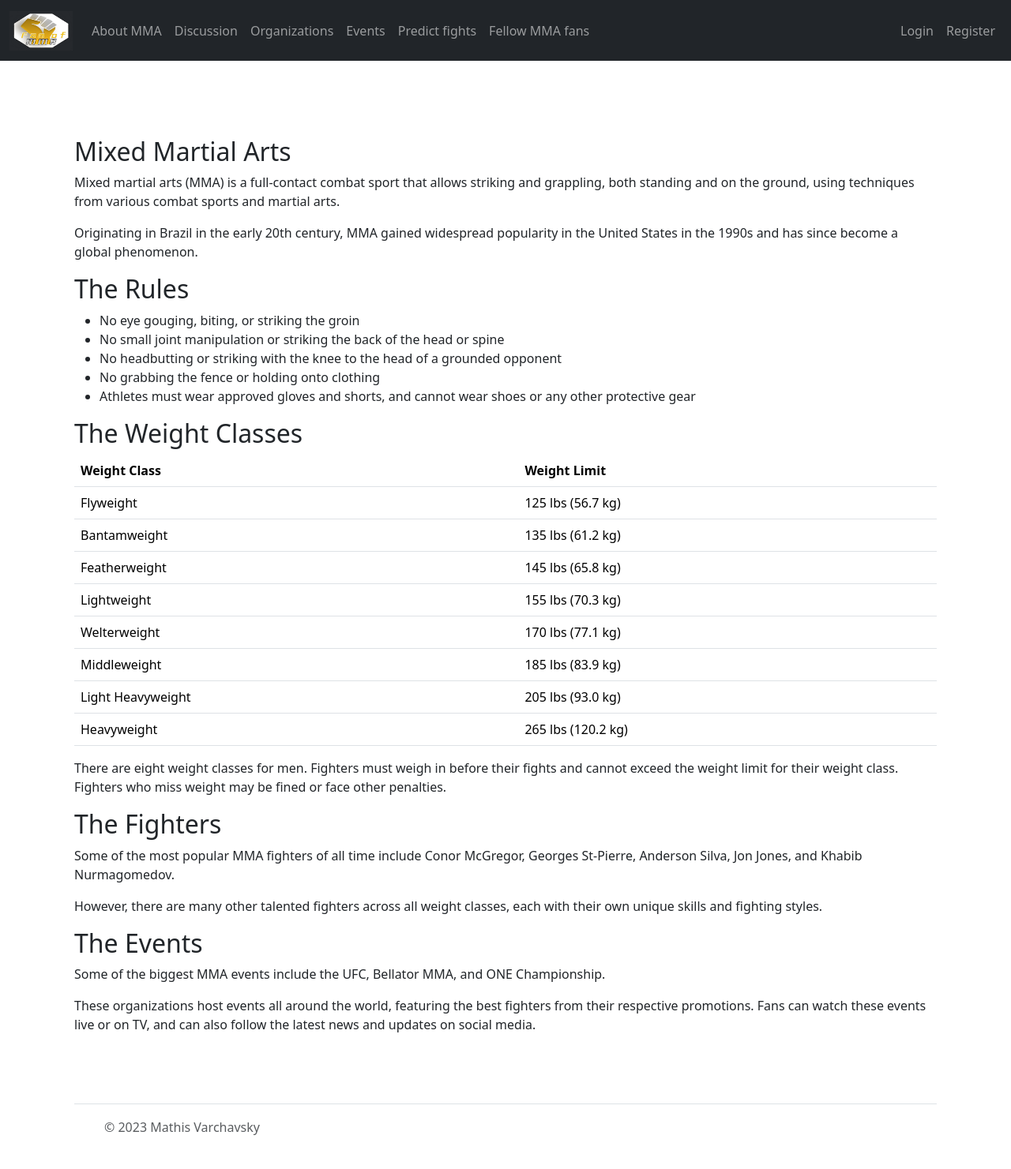
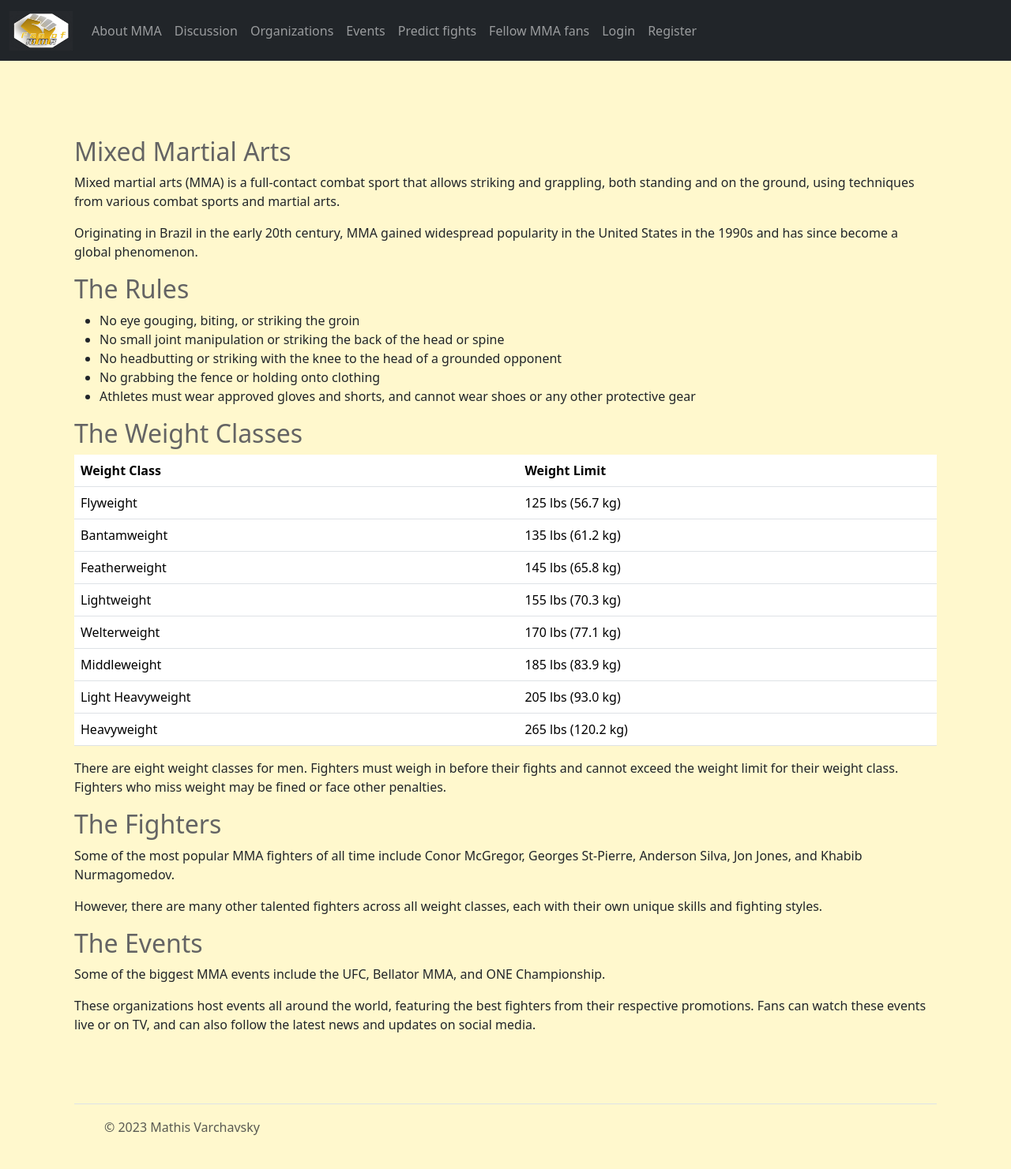
Before and after one commit to MathisGreatCode/fanOfMMA, a Django app: page /MMA/ in a window 1280 px wide. Shown: the whole page at 79% size. Run offline with Django 4.2, Linux system fonts and the light colour scheme.

Commit message:
templates changes

```diff
--- a/MMA_Project/fanOfMMA/fanOfMMA/urls.py
+++ b/MMA_Project/fanOfMMA/fanOfMMA/urls.py
@@ -19,4 +19,5 @@
 urlpatterns = [
     path("admin/", admin.site.urls),
     path("", include("firstApp.urls")),
+
 ]
--- a/MMA_Project/fanOfMMA/firstApp/forms.py
+++ b/MMA_Project/fanOfMMA/firstApp/forms.py
@@ -6,7 +6,7 @@
 
 class PubliForm(forms.ModelForm):
     body = forms.CharField(required=True,
-                           widget=forms.widgets.Textarea(attrs={"placeholder": "Share your thoughts !", "class":"form-control"}),
+                           widget=forms.widgets.Textarea(attrs={"placeholder": "Share your thoughts !", "class":"form-control", "style":"background-color: #FFF8CD"}),
                            label="",)
     class Meta:
         model = Publication
--- a/MMA_Project/fanOfMMA/firstApp/static/custom.css
+++ b/MMA_Project/fanOfMMA/firstApp/static/custom.css
@@ -13,3 +13,11 @@
     padding: 20px;
     text-align: center;
     }
+
+h2 {
+    color: #FFE05D
+}
+.dark-header {
+  background-color: #343a40; /* Dark color for the header */
+  color: #fff; /* Light color for the text */
+}
--- a/MMA_Project/fanOfMMA/firstApp/templates/about.html
+++ b/MMA_Project/fanOfMMA/firstApp/templates/about.html
@@ -1,14 +1,15 @@
 {% extends 'base.html' %}
+
 
 {% block content %}
 	<main class="container py-5">
 		<section>
-			<h2>Mixed Martial Arts</h2>
+			<h2 style="color: #646464">Mixed Martial Arts</h2>
 			<p>Mixed martial arts (MMA) is a full-contact combat sport that allows striking and grappling, both standing and on the ground, using techniques from various combat sports and martial arts.</p>
 			<p>Originating in Brazil in the early 20th century, MMA gained widespread popularity in the United States in the 1990s and has since become a global phenomenon.</p>
 		</section>
 		<section>
-			<h2>The Rules</h2>
+			<h2 style="color: #646464">The Rules</h2>
 			<ul>
 				<li>No eye gouging, biting, or striking the groin</li>
 				<li>No small joint manipulation or striking the back of the head or spine</li>
@@ -18,7 +19,7 @@
 			</ul>
 		</section>
 		<section>
-            <h2>The Weight Classes</h2>
+            <h2 style="color: #646464">The Weight Classes</h2>
             <table class="table">
                 <thead>
                     <tr>
@@ -65,12 +66,12 @@
             <p>There are eight weight classes for men. Fighters must weigh in before their fights and cannot exceed the weight limit for their weight class. Fighters who miss weight may be fined or face other penalties.</p>
         </section>
         <section>
-            <h2>The Fighters</h2>
+            <h2 style="color: #646464">The Fighters</h2>
             <p>Some of the most popular MMA fighters of all time include Conor McGregor, Georges St-Pierre, Anderson Silva, Jon Jones, and Khabib Nurmagomedov.</p>
             <p>However, there are many other talented fighters across all weight classes, each with their own unique skills and fighting styles.</p>
         </section>
         <section>
-            <h2>The Events</h2>
+            <h2 style="color: #646464">The Events</h2>
             <p>Some of the biggest MMA events include the UFC, Bellator MMA, and ONE Championship.</p>
             <p>These organizations host events all around the world, featuring the best fighters from their respective promotions. Fans can watch these events live or on TV, and can also follow the latest news and updates on social media.</p>
         </section>
--- a/MMA_Project/fanOfMMA/firstApp/templates/base.html
+++ b/MMA_Project/fanOfMMA/firstApp/templates/base.html
@@ -1,3 +1,4 @@
+{% load static %}
 <!DOCTYPE html>
 <html lang="en">
 <head>
@@ -8,10 +9,11 @@
     <link href="https://cdn.jsdelivr.net/npm/bootstrap@5.3.0-alpha1/dist/css/bootstrap.min.css" rel="stylesheet" integrity="sha384-GLhlTQ8iRABdZLl6O3oVMWSktQOp6b7In1Zl3/Jr59b6EGGoI1aFkw7cmDA6j6gD" crossorigin="anonymous">
     <link rel="stylesheet" href="/static/custom.css">
 </head>
-<body>
+<body style="background-color: #FFF8CD;">
+
     {% include 'partials/_header.html' %}
     <br>
-    <div class="container">
+    <div class="container" >
         <br>
 
     {% if messages %}
@@ -31,7 +33,7 @@
     <script src="https://cdn.jsdelivr.net/npm/bootstrap@5.3.0-alpha1/dist/js/bootstrap.bundle.min.js" integrity="sha384-w76AqPfDkMBDXo30jS1Sgez6pr3x5MlQ1ZAGC+nuZB+EYdgRZgiwxhTBTkF7CXvN" crossorigin="anonymous"></script>
 
 
-
+</div>
 </body>
 
 </html>
--- a/MMA_Project/fanOfMMA/firstApp/templates/partials/_header.html
+++ b/MMA_Project/fanOfMMA/firstApp/templates/partials/_header.html
@@ -1,10 +1,14 @@
 {% load static %}
-<nav class="navbar navbar-expand-lg bg-dark "  data-bs-theme="dark">
+
+
+
+
+<nav class="navbar navbar-expand-lg navbar-dark bg-dark " >
   <div class="container-fluid">
     <a class="navbar-brand"  href="{% url 'home' %}">
       <img src = "/static/img/Logo_fOM_color.png" alt="Logo" width="80" height="50" class="d-inline-block align-text-top">
     </a>
-    <div class="collapse navbar-collapse justify-content-between" id="navbar">
+    <div class="collapse navbar-collapse " id="navbar">
       <ul class="navbar-nav">
         <li class="nav-item">
           <a class="nav-link" aria-current="page" href="{% url 'MMA' %}">About MMA</a>
--- a/MMA_Project/fanOfMMA/firstApp/templates/profile.html
+++ b/MMA_Project/fanOfMMA/firstApp/templates/profile.html
@@ -17,7 +17,7 @@
                 </div>
                 <br>
                 {% for publication in publications %}
-                    <div class="card centered-element" style="width: 60rem;">
+                    <div class="card " style="width: 60rem;">
                     <div class="card-body">
                         <h5 class="card-title"> {{publication.body}}</h5>
                             <a href="{% url 'events' %}"> <h6 class="card-subtitle mb-2 text-body-secondary"> By {{publication.user.username}}</h6> </a>
--- a/MMA_Project/fanOfMMA/firstApp/views.py
+++ b/MMA_Project/fanOfMMA/firstApp/views.py
@@ -148,3 +148,6 @@
 
 
         return render(request, 'predict.html', {'form': form})
+    else:
+        messages.success(request, ("You must be logged in."))
+        return redirect('home')
```
Also changed, not shown: MMA_Project/fanOfMMA/firstApp/templates/discussion.html (+12 -9 lines), MMA_Project/fanOfMMA/fanOfMMA/settings.py (line endings or trailing spaces).
